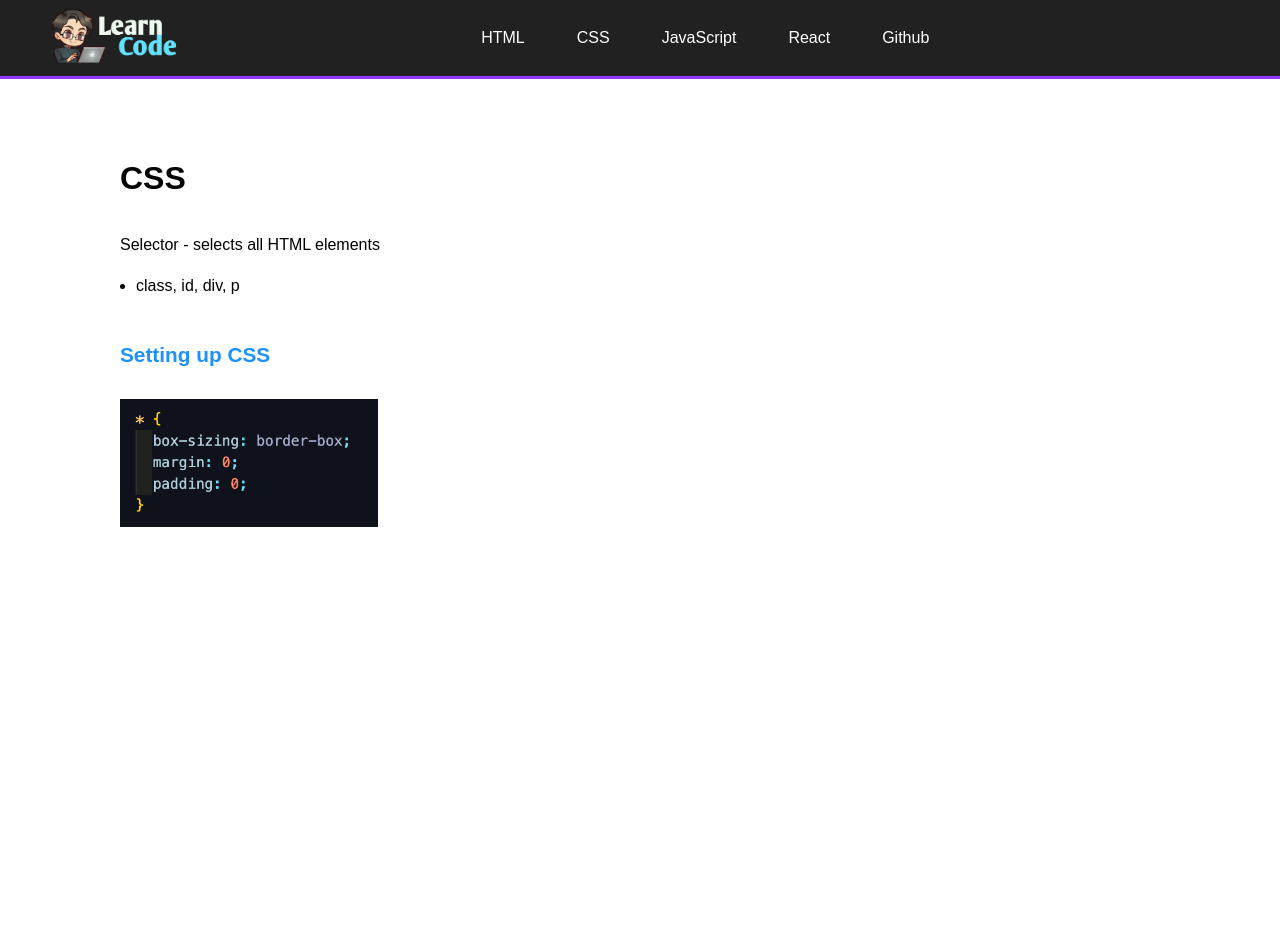
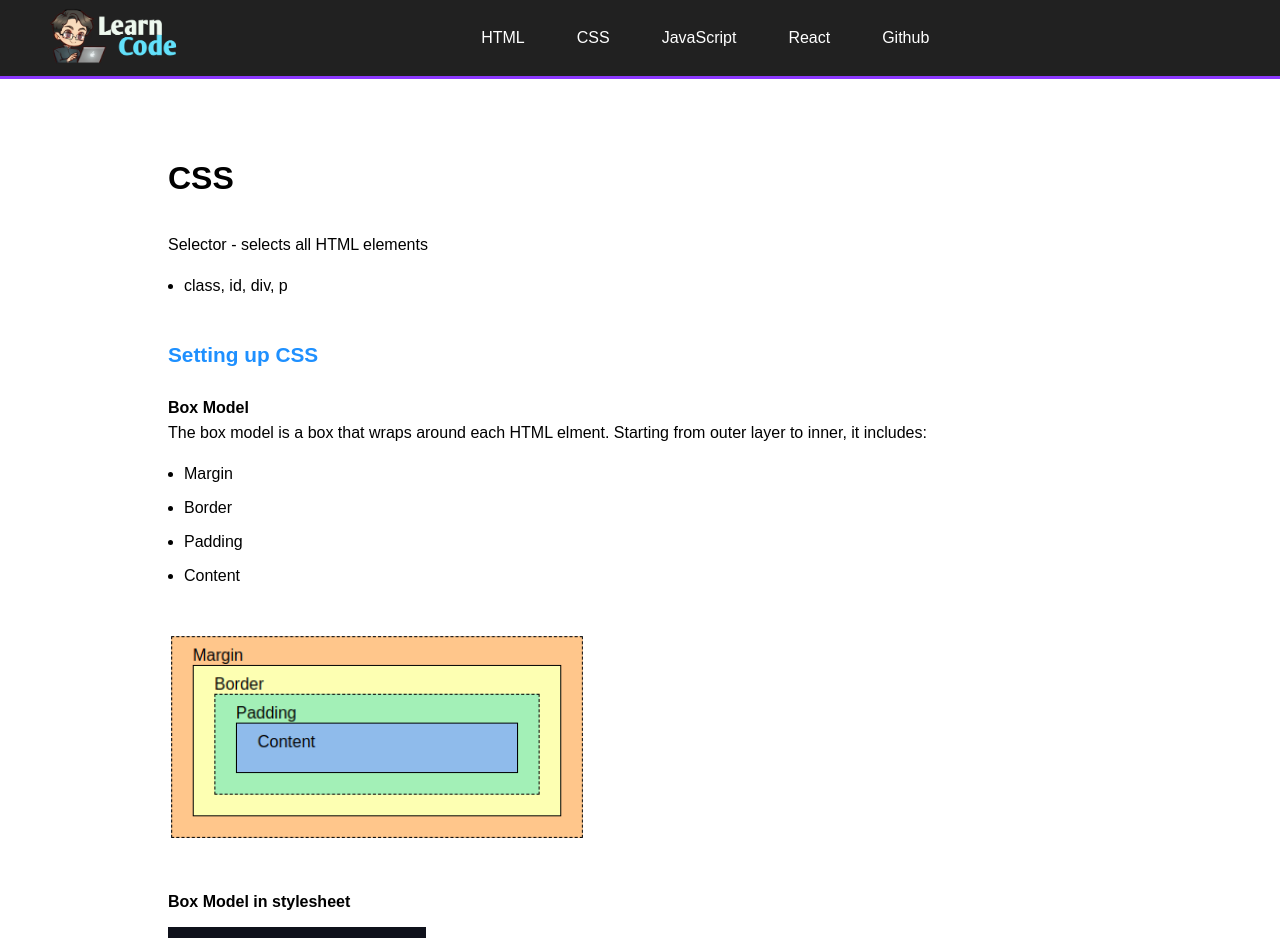
Before and after one commit to robteaw/guide2, a React (Create React App) app: page /css in a window 1280 px wide. Shown: the top 938 px of the page. Before the commit the page ends 800 px from the top, so only its background shows below. Built offline with nearby package versions, Linux system fonts and the light colour scheme; the HTML template or start-up script is replaced by a standard one.

Commit message:
37. Box Model Info Added

```diff
--- a/src/index.css
+++ b/src/index.css
@@ -114,7 +114,7 @@ nav {
 /* Main */
 .info {
   margin: 10rem 2.5rem;
-  padding: 0 5rem;
+  padding: 0 10%;
 }
 li {
   margin-left: 1rem;
@@ -277,6 +277,15 @@ button:hover {
 .info img {
   height: 8rem;
 }
+.box-info img {
+  margin-right: 1.5rem;
+}
+.box-info img:nth-child(1) {
+  height: 13rem;
+}
+.box-info img:nth-child(2) {
+  height: 9rem;
+}
 
 /* JavaScript Page */
 #img_random {
--- a/src/pages/Css/Css.tsx
+++ b/src/pages/Css/Css.tsx
@@ -1,3 +1,4 @@
+import box from "../../images/box_model.png";
 import css from "../../images/code_css.png";
 
 export default function Css() {
@@ -11,7 +12,19 @@ export default function Css() {
         </ul>
 
         <h2>Setting up CSS</h2>
-        <img src={css} alt="" />
+        <h3>Box Model</h3>
+        <p>The box model is a box that wraps around each HTML elment. Starting from outer layer to inner, it includes:</p>
+        <ul>
+          <li>Margin</li>
+          <li>Border</li>
+          <li>Padding</li>
+          <li>Content</li>
+        </ul>
+        <div className="box-info">
+          <img src={box} alt="box" />
+          <h3>Box Model in stylesheet</h3>
+          <img src={css} alt="css" />
+        </div>
     </div>
 
     <script src="main.js"></script>
```
Also changed, not shown: src/images/box_model.png (added).
